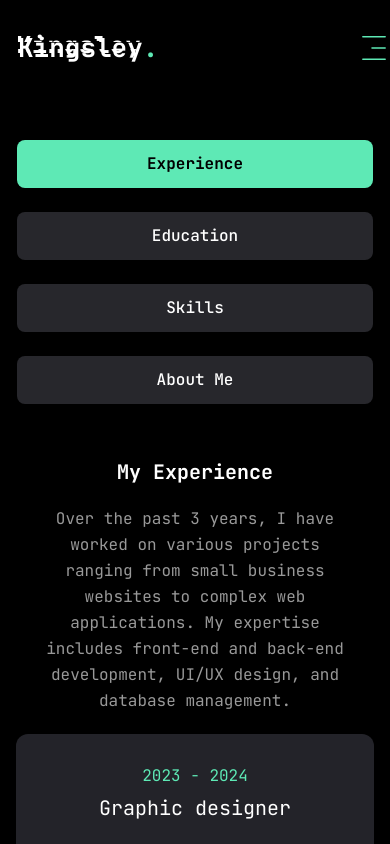
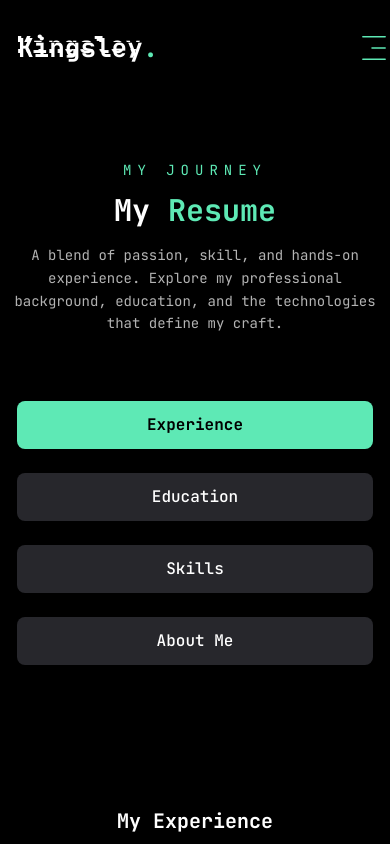
Before and after one commit to King-web-cell-05/demilade-portfolio, a Next.js app: page /resume in a window 390 px wide. Built offline with nearby package versions, Linux system fonts and the light colour scheme.

Commit message:
Update mobile responsiveness

```diff
--- a/app/resume/page.tsx
+++ b/app/resume/page.tsx
@@ -1,6 +1,5 @@
 "use client";
 
-import { icons } from "lucide-react";
 import {
   FaHtml5,
   FaCss3,
@@ -9,8 +8,16 @@ import {
   FaFigma,
   FaNodeJs,
 } from "react-icons/fa";
-
 import { SiTailwindcss, SiNextdotjs } from "react-icons/si";
+import { Tabs, TabsContent, TabsList, TabsTrigger } from "@/components/ui/tabs";
+import {
+  Tooltip,
+  TooltipContent,
+  TooltipProvider,
+  TooltipTrigger,
+} from "@/components/ui/tooltip";
+import { ScrollArea } from "@/components/ui/scroll-area";
+import { motion } from "framer-motion";
 
 // about data
 const about = {
@@ -18,157 +25,58 @@ const about = {
   description:
     "I am a passionate software developer with expertise in building dynamic and responsive web applications.",
   info: [
-    {
-      fieldName: "Full Name",
-      fieldValue: "Dada Kingsley",
-    },
-    {
-      fieldName: "Phone",
-      fieldValue: "+2349065644691",
-    },
-    {
-      fieldName: "Experience",
-      fieldValue: "3+ Years",
-    },
-    {
-      fieldName: "Twitter",
-      fieldValue: "@codekingz05",
-    },
-    {
-      fieldName: "Nationality",
-      fieldValue: "Nigerian",
-    },
-    {
-      fieldName: "Email",
-      fieldValue: "kingsleydada159@gmail.com",
-    },
-    {
-      fieldName: "Freelance",
-      fieldValue: "Available",
-    },
-    {
-      fieldName: "Languages",
-      fieldValue: "English, Yoruba",
-    },
+    { fieldName: "Full Name", fieldValue: "Dada Kingsley" },
+    { fieldName: "Phone", fieldValue: "+2349065644691" },
+    { fieldName: "Experience", fieldValue: "3+ Years" },
+    { fieldName: "Twitter", fieldValue: "@codekingz05" },
+    { fieldName: "Nationality", fieldValue: "Nigerian" },
+    { fieldName: "Email", fieldValue: "kingsleydada159@gmail.com" },
+    { fieldName: "Freelance", fieldValue: "Available" },
+    { fieldName: "Languages", fieldValue: "English, Yoruba" },
   ],
 };
 
 // experience data
 const experience = {
-  icons: "/assets/resume/badge.svg",
-  title: " My Experience",
+  title: "My Experience",
   description:
     "Over the past 3 years, I have worked on various projects ranging from small business websites to complex web applications. My expertise includes front-end and back-end development, UI/UX design, and database management.",
   items: [
-    {
-      company: "Global-tech",
-      position: "Graphic designer",
-      duration: "2023 - 2024",
-    },
-    {
-      company: "Freelance",
-      position: "Full Stack developer",
-      duration: "2025 - present",
-    },
-    {
-      company: "E-commerce site",
-      position: "Front-end-Developer",
-      duration: "2025",
-    },
-    {
-      company: "Tech Academy",
-      position: "Teaching Assistant",
-      duration: "Summer 2025",
-    },
+    { company: "Global-tech", position: "Graphic Designer", duration: "2023 - 2024" },
+    { company: "Freelance", position: "Full Stack Developer", duration: "2025 - Present" },
+    { company: "E-commerce Site", position: "Front-End Developer", duration: "2025" },
+    { company: "Tech Academy", position: "Teaching Assistant", duration: "Summer 2025" },
   ],
 };
 
 // education data
 const education = {
-  icons: "/assets/resume/cap.svg",
-  title: " My Education",
+  title: "My Education",
   description:
-    "Digital problem-solver with skills in software development,UI/UX, graphic design, delivering end-to-end solutions.",
+    "Digital problem-solver with skills in software development, UI/UX, and graphic design, delivering end-to-end solutions.",
   items: [
-    {
-      institution: "Yaba-tech",
-      degree: "OND",
-      duration: " 2025",
-    },
-
-    {
-      institution: "Olac Academy",
-      degree: "Certified Web Developer",
-      duration: " Early 2025",
-    },
-
-    {
-      institution: "Citadel",
-      degree: "Desktop Publishing certificate",
-      duration: "2023",
-    },
-    {
-      institution: "New Ocean",
-      degree: "WAEC",
-      duration: "2024",
-    },
+    { institution: "Yaba-tech", degree: "OND", duration: "2025" },
+    { institution: "Olac Academy", degree: "Certified Web Developer", duration: "Early 2025" },
+    { institution: "Citadel", degree: "Desktop Publishing Certificate", duration: "2023" },
+    { institution: "New Ocean", degree: "WAEC", duration: "2024" },
   ],
 };
+
 // skills data
 const skills = {
-  title: "My skills",
   description:
     "I have a diverse set of skills that enable me to tackle various challenges in web development.",
   skillList: [
-    {
-      icon: <FaHtml5 />,
-      name: "HTML5",
-    },
-
-    {
-      icon: <FaCss3 />,
-      name: "CSS 3",
-    },
-
-    {
-      icon: <FaJs />,
-      name: "JavaScript",
-    },
-
-    {
-      icon: <FaReact />,
-      name: "React.js",
-    },
-    {
-      icon: <SiNextdotjs />,
-      name: "Next.js",
-    },
-    {
-      icon: <SiTailwindcss />,
-      name: "tailwind.css",
-    },
-    {
-      icon: <FaNodeJs />,
-      name: "Node.js",
-    },
-    {
-      icon: <FaFigma />,
-      name: "figma",
-    },
+    { icon: <FaHtml5 />, name: "HTML5" },
+    { icon: <FaCss3 />, name: "CSS3" },
+    { icon: <FaJs />, name: "JavaScript" },
+    { icon: <FaReact />, name: "React.js" },
+    { icon: <SiNextdotjs />, name: "Next.js" },
+    { icon: <SiTailwindcss />, name: "Tailwind CSS" },
+    { icon: <FaNodeJs />, name: "Node.js" },
+    { icon: <FaFigma />, name: "Figma" },
   ],
 };
-
-import { Tabs, TabsContent, TabsList, TabsTrigger } from "@/components/ui/tabs";
-
-import {
-  Tooltip,
-  TooltipContent,
-  TooltipProvider,
-  TooltipTrigger,
-} from "@/components/ui/tooltip";
-
-import { ScrollArea } from "@/components/ui/scroll-area";
-import { motion } from "framer-motion";
 
 const Resume = () => {
   return (
@@ -176,135 +84,136 @@ const Resume = () => {
       initial={{ opacity: 0 }}
       animate={{
         opacity: 1,
-        transition: { delay: 1, duration: 0.4, ease: "easeIn" },
+        transition: { delay: 0.4, duration: 0.6, ease: "easeInOut" },
       }}
-      className="min-h-[80vh] flex items-center justify-center py-12 xl:py-0"
+      className="min-h-[80vh] flex flex-col items-center justify-center py-16 sm:py-20"
     >
+      {/* Header */}
+      <motion.div
+        initial={{ opacity: 0, y: 30 }}
+        animate={{
+          opacity: 1,
+          y: 0,
+          transition: { duration: 0.6, ease: "easeOut" },
+        }}
+        className="text-center mb-45"
+      >
+        <h3 className="text-sm uppercase tracking-[6px] text-emerald-300 mb-3">
+          My Journey
+        </h3>
+        <h1 className="text-3xl sm:text-5xl font-bold text-white mb-4">
+          My <span className="text-emerald-300">Resume</span>
+        </h1>
+        <p className="max-w-2xl mx-auto text-white/70 text-sm sm:text-base leading-relaxed">
+          A blend of passion, skill, and hands-on experience. Explore my
+          professional background, education, and the technologies that define
+          my craft.
+        </p>
+      </motion.div>
+
+      {/* Resume Tabs */}
       <Tabs
         defaultValue="experience"
         className="flex flex-col xl:flex-row items-start justify-between gap-6 md:gap-10 lg:gap-8 w-full"
       >
-        <TabsList className="flex flex-col w-full max-w-[380px] mx-auto xl:mx-0 gap-6 ">
+        {/* Tabs List */}
+        <TabsList className="flex flex-col w-full max-w-[380px] mx-auto xl:mx-0 gap-6">
           <TabsTrigger
             value="experience"
-            className="data-[state=active]:bg-emerald-300 data-[state=active]:text-black rounded-lg py-3 px-25 transition-all text-center w-[95%] mx-auto text-base sm:text-lg lg:text-[14px] xl:text-[13px]  "
+            className="data-[state=active]:bg-emerald-300 data-[state=active]:text-black rounded-lg py-3 px-25 transition-all text-center w-[95%] mx-auto text-base sm:text-lg"
           >
             Experience
           </TabsTrigger>
-
           <TabsTrigger
             value="education"
-            className="data-[state=active]:bg-emerald-300 data-[state=active]:text-black rounded-lg py-3 px-25 transition-all text-center w-[95%] mx-auto text-base sm:text-lg lg:text-[14px] xl:text-[13px]  "
+            className="data-[state=active]:bg-emerald-300 data-[state=active]:text-black rounded-lg py-3 px-25 transition-all text-center w-[95%] mx-auto text-base sm:text-lg"
           >
             Education
           </TabsTrigger>
-
           <TabsTrigger
             value="skills"
-            className="data-[state=active]:bg-emerald-300 data-[state=active]:text-black rounded-lg py-3 px-25 transition-all text-center w-[95%] mx-auto text-base sm:text-lg lg:text-[14px] xl:text-[13px]  "
+            className="data-[state=active]:bg-emerald-300 data-[state=active]:text-black rounded-lg py-3 px-25 transition-all text-center w-[95%] mx-auto text-base sm:text-lg"
           >
             Skills
           </TabsTrigger>
-
           <TabsTrigger
             value="about"
-            className="data-[state=active]:bg-emerald-300 data-[state=active]:text-black rounded-lg py-3 px-25 transition-all text-center w-[95%] mx-auto text-base sm:text-lg lg:text-[14px] xl:text-[13px]  "
+            className="data-[state=active]:bg-emerald-300 data-[state=active]:text-black rounded-lg py-3 px-25 transition-all text-center w-[95%] mx-auto text-base sm:text-lg"
           >
             About Me
           </TabsTrigger>
         </TabsList>
 
-        <div className="relative w-full xl:min-w-[800px] min-h-[400px] -mt-25 min-[400px]:top-45 min-[340px]:top-45 min-[640px]:top-60 min-[1280px]:top-1 min-[640px]:bottom-3">
-          {/* experience */}
+        {/* Tabs Content */}
+        <div className="relative w-full xl:min-w-[800px] min-h-[400px] mt-8 xl:mt-0">
+          {/* Experience */}
           <TabsContent
             value="experience"
-            className="absolute inset-0 data-[state=inactive]:hidden"
+            className="absolute inset-0 data-[state=inactive]:hidden  max-[700px]:top-50 max-[1260px]:top-50"
           >
-            <div className="flex flex-col gap-[20px] text-center xl:text-left mt-16 sm:mt-0 px-4 lg:ml-15 lg:mb-8">
-              <h3 className="text-xl sm:text-2xl lg:text-[20px] xl:text-[18px] font-bold">
+            <div className="flex flex-col gap-[20px] text-center xl:text-left px-4">
+              <h3 className="text-xl sm:text-2xl font-bold">
                 {experience.title}
               </h3>
-              <p className="text-white/60 mx-auto xl:mx-0 max-w-[90%] sm:max-w-[500px] lg:max-w-[600px] xl:max-w-[700px] leading-relaxed text-base sm:text-lg lg:text-[15px] xl:text-[14px] break-words">
+              <p className="text-white/60 leading-relaxed max-w-[700px] mx-auto xl:mx-0">
                 {experience.description}
               </p>
-              <ScrollArea className="h-[400px]">
+              <ScrollArea className="h-[400px] mt-4">
                 <ul className="grid grid-cols-1 lg:grid-cols-2 gap-[30px]">
-                  {experience.items.map((item, index) => {
-                    return (
+                  {experience.items.map((item, index) => (
                     <li
                       key={index}
                       className="bg-[#232329] h-[180px] py-6 px-10 rounded-xl flex flex-col justify-center items-center lg:items-start gap-1"
                     >
-                        <span className="text-emerald-300">
-                          {item.duration}
-                        </span>
-                        <h3 className="text-xl max-w-[260px] min-h-[60px] text-center lg:text-left">
-                          {item.position}
-                        </h3>
-                        <div className="flex items-center gap-3">
-                          {/* dot */}
-                          <span className="w-[6px] h-[6px] rounded full bg-emerald-300"></span>
+                      <span className="text-emerald-300">{item.duration}</span>
+                      <h3 className="text-xl">{item.position}</h3>
                       <p className="text-white/60">{item.company}</p>
-                        </div>
                     </li>
-                    );
-                  })}
+                  ))}
                 </ul>
               </ScrollArea>
             </div>
           </TabsContent>
 
-          {/* education */}
+          {/* Education */}
           <TabsContent
             value="education"
-            className="absolute inset-0 data-[state=inactive]:hidden"
+            className="absolute inset-0 data-[state=inactive]:hidden  max-[700px]:top-50 max-[1260px]:top-50"
           >
-            <div className="flex flex-col gap-[20px] text-center xl:text-left mt-16 sm:mt-0 px-4 lg:ml-15 lg:mb-8">
-              <h3 className="text-xl sm:text-2xl lg:text-[20px] xl:text-[18px] font-bold">
+            <div className="flex flex-col gap-[20px] text-center xl:text-left px-4">
+              <h3 className="text-xl sm:text-2xl font-bold">
                 {education.title}
               </h3>
-              <p className="text-white/60 mx-auto xl:mx-0 max-w-[90%] sm:max-w-[500px] lg:max-w-[600px] xl:max-w-[700px] leading-relaxed text-base sm:text-lg lg:text-[15px] xl:text-[14px] break-words">
+              <p className="text-white/60 leading-relaxed max-w-[700px] mx-auto xl:mx-0">
                 {education.description}
               </p>
-              <ScrollArea className="h-[400px]">
+              <ScrollArea className="h-[400px] mt-4">
                 <ul className="grid grid-cols-1 lg:grid-cols-2 gap-[30px]">
-                  {education.items.map((item, index) => {
-                    return (
+                  {education.items.map((item, index) => (
                     <li
                       key={index}
                       className="bg-[#232329] h-[180px] py-6 px-10 rounded-xl flex flex-col justify-center items-center lg:items-start gap-1"
                     >
-                        <span className="text-emerald-300">
-                          {item.duration}
-                        </span>
-                        <h3 className="text-xl max-w-[260px] min-h-[60px] text-center lg:text-left">
-                          {item.degree}
-                        </h3>
-                        <div className="flex items-center gap-3">
-                          {/* dot */}
-                          <span className="w-[6px] h-[6px] rounded full bg-emerald-300"></span>
+                      <span className="text-emerald-300">{item.duration}</span>
+                      <h3 className="text-xl">{item.degree}</h3>
                       <p className="text-white/60">{item.institution}</p>
-                        </div>
                     </li>
-                    );
-                  })}
+                  ))}
                 </ul>
               </ScrollArea>
             </div>
           </TabsContent>
 
-          {/* skills */}
+          {/* Skills */}
           <TabsContent
             value="skills"
-            className="absolute inset-0 data-[state=inactive]:hidden"
+            className="absolute inset-0 data-[state=inactive]:hidden  max-[700px]:top-50 max-[1260px]:top-50"
           >
-            <div className="flex flex-col gap-[20px] text-center xl:text-left mt-16 sm:mt-0 px-4 lg:ml-15 lg:mb-30">
-              <div>
+            <div className="flex flex-col gap-[20px] text-center xl:text-left px-4">
               <h3 className="text-xl font-bold mb-4">My Skills</h3>
               <p className="text-white/60 leading-relaxed max-w-[700px] mb-5">
                 {skills.description}
               </p>
-              </div>
               <ul className="grid grid-cols-2 sm:grid-cols-3 md:grid-cols-4 gap-5 xl:gap-[45px]">
                 {skills.skillList.map((skill, index) => (
                   <li key={index}>
@@ -319,7 +228,6 @@ const Resume = () => {
                             {skill.icon}
                           </div>
                         </TooltipTrigger>
-
                         <TooltipContent className="bg-white text-black font-medium px-3 py-1 rounded-md shadow-md">
                           <p className="capitalize text-sm">{skill.name}</p>
                         </TooltipContent>
@@ -331,31 +239,32 @@ const Resume = () => {
             </div>
           </TabsContent>
 
-          {/* about */}
+          {/* About */}
 <TabsContent
   value="about"
-            className="absolute inset-0 data-[state=inactive]:hidden"
+  className="relative max-[700px]:mt-30 data-[state=inactive]:hidden block"
 >
-            <div className="flex flex-col gap-[20px] text-center xl:text-left mt-16 sm:mt-0 px-4 lg:ml-15 lg:mb-8">
-              <h3 className="text-4xl font-bold">{about.title}</h3>
+  <div className="flex flex-col gap-[20px] text-center xl:text-left px-4">
+    <h3 className="text-2xl font-bold">{about.title}</h3>
     <p className="max-w-[600px] text-white/60 mx-auto xl:mx-0">
       {about.description}
     </p>
     <ul className="grid grid-cols-1 xl:grid-cols-2 gap-y-6 max-w-[620px] mx-auto xl:mx-0">
-                {about.info.map((item, index) => {
-                  return (
+      {about.info.map((item, index) => (
         <li
           key={index}
           className="flex items-center justify-center xl:justify-start gap-4"
         >
-                      <span className=" text-white/60">{item.fieldName}</span>
+          <span className="text-white/60">{item.fieldName}</span>
           <span className="text-xl">{item.fieldValue}</span>
         </li>
-                  );
-                })}
+      ))}
     </ul>
   </div>
 </TabsContent>
+
+
+
         </div>
       </Tabs>
     </motion.div>
```
Also changed, not shown: app/page.tsx (+7 -1 lines), app/services/page.tsx (+28 -4 lines). Lines whose indentation alone changed are shown as unchanged.
